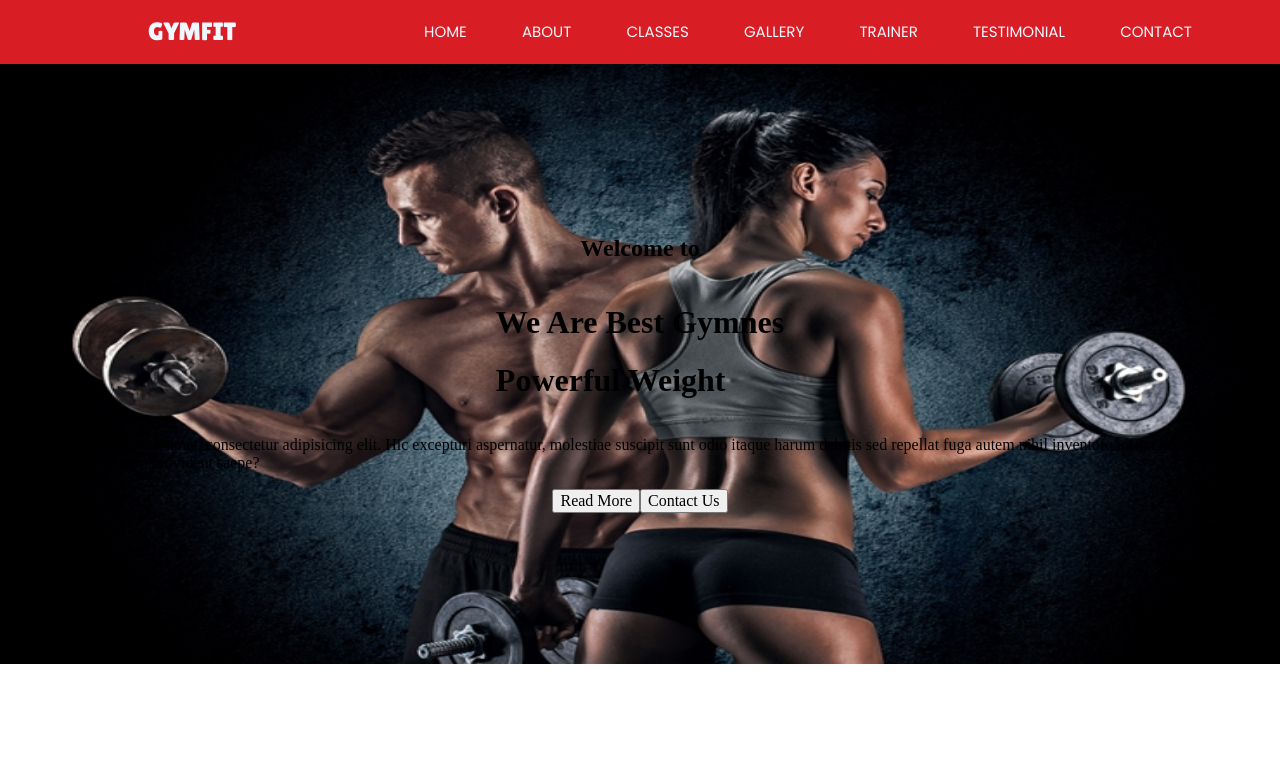
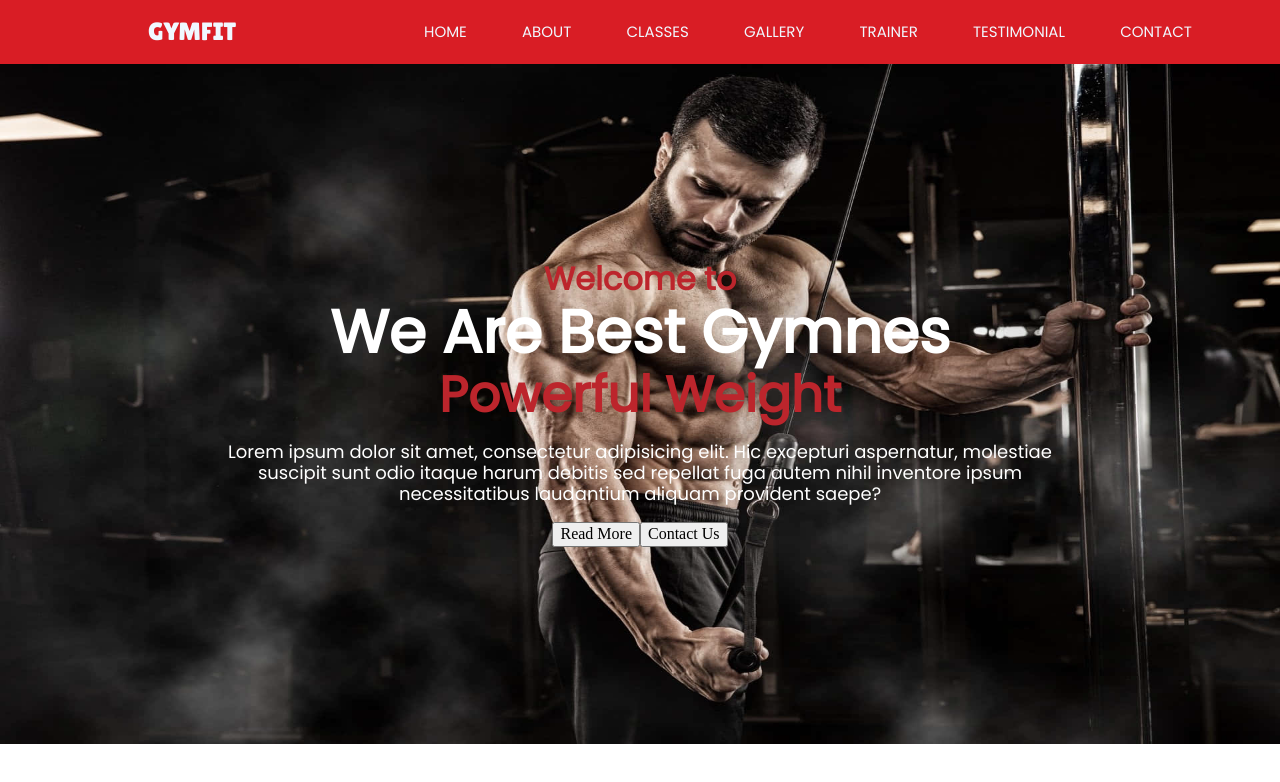
Before and after one commit to GuilhermePaes26/gym-fit, an Angular app: page / in a window 1280 px wide. Shown: the top 782 px of the page. Built offline with nearby package versions, Linux system fonts and the light colour scheme.

Commit message:
feat: add new image, include style of titles

```diff
--- a/src/app/components/hero/hero.component.css
+++ b/src/app/components/hero/hero.component.css
@@ -1,5 +1,5 @@
 .hero{
-    height: 70%;
+    height: 80%;
 }
 .contentCenter {
     display: flex;
@@ -7,9 +7,53 @@
     flex-direction: column;
     justify-content: center;
     align-items: center;
-    background-image: url('../../../../public/assets/images/Musculação-para-homens-e-mulheres.jpeg');
+    background-image: url('../../../../public/assets/images/musculoman.jpg');
     background-size: 100% 100%; /* Ajusta a largura para 50% e altura automática */
     background-position: center center;
     background-repeat: no-repeat;
     padding: 20px;
+    filter: grayscale(20%);
 }
+
+.containerTitle{
+    display: flex;
+    flex-direction: column;
+    align-items: center;
+}
+
+.sub-red{
+    color: #da1d25;
+    font-family: 'Poppins';
+    font-size: 32px;
+    margin: 0;
+    padding: 0;
+}
+
+.title {
+    font-family: 'Poppins';
+    color: white;
+    font-size: 60px;
+    margin: 0;
+    padding: 0;
+}
+.RedTitle{
+    color: #da1d25;
+    font-family: 'Poppins';
+    font-size: 50px;
+    margin: 0;
+    padding: 0;
+}
+
+.textInformate {
+    display: flex;
+    width: 70%;
+    align-items: center;
+    justify-content: center;
+}
+
+.text {
+    color: white;
+    font-size: 18px;
+    font-family: 'Poppins';
+    text-align: center;
+}
--- a/src/app/components/hero/hero.component.html
+++ b/src/app/components/hero/hero.component.html
@@ -1,13 +1,13 @@
 <section class="hero">
     <div class="contentCenter">
         <div class="red">
-            <h2>Welcome to</h2>
+            <h2 class="sub-red">Welcome to</h2>
         </div>
-        <div>
-            <h1>We Are Best Gymnes</h1>
+        <div class="containerTitle">
+            <h1 class="title">We Are Best Gymnes</h1>
             <h1 class="RedTitle">Powerful Weight</h1>
         </div>
-        <div><p>Lorem ipsum dolor sit amet, consectetur adipisicing elit. Hic excepturi aspernatur, molestiae suscipit sunt odio itaque harum debitis sed repellat fuga autem nihil inventore ipsum necessitatibus laudantium aliquam provident saepe?</p></div>
+        <div class="textInformate"><p class="text">Lorem ipsum dolor sit amet, consectetur adipisicing elit. Hic excepturi aspernatur, molestiae suscipit sunt odio itaque harum debitis sed repellat fuga autem nihil inventore ipsum necessitatibus laudantium aliquam provident saepe?</p></div>
         <div class="divBtn">
             <button>Read More</button>
             <button>Contact Us</button>
```
Also changed, not shown: public/assets/images/musculoman.jpg (added).
